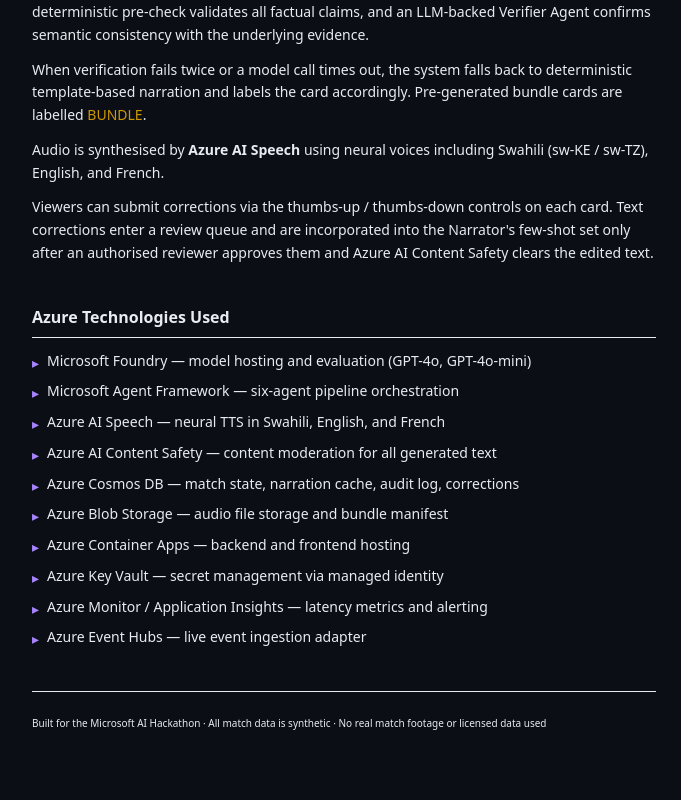
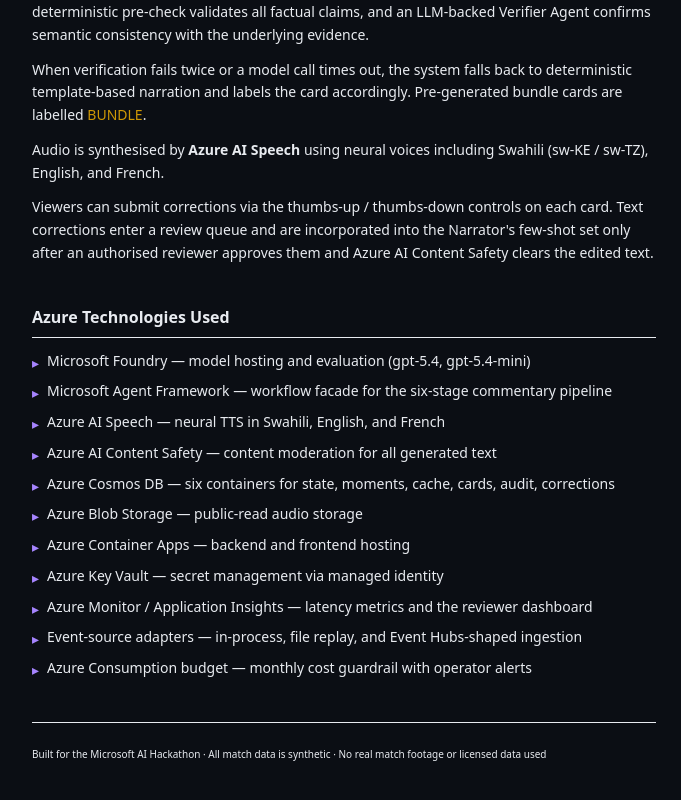
Before and after one commit to kurosakiaduma/msimulizi, a Next.js app in the folder frontend/: page /about in a window 1280 px wide. Shown: the part 993-1793 px from the top of the page, without its empty margins (296-977 px from the left). Before the commit the page ends 1764 px from the top, so only its background shows below. Built offline with nearby package versions, Linux system fonts and the light colour scheme.

Commit message:
docs: add full architecture diagrams and refresh component references

```diff
--- a/frontend/src/app/about/page.tsx
+++ b/frontend/src/app/about/page.tsx
@@ -167,7 +167,7 @@
             <p>
               Narration is generated by large language models hosted on{" "}
               <strong className="text-[--text-primary]">Microsoft Foundry</strong>{" "}
-              (GPT-4o and GPT-4o-mini). Every generated narration line is
+              (gpt-5.4 and gpt-5.4-mini). Every generated narration line is
               verified for groundedness before delivery: a deterministic
               pre-check validates all factual claims, and an LLM-backed Verifier
               Agent confirms semantic consistency with the underlying evidence.
@@ -209,16 +209,17 @@
             aria-label="List of Azure technologies"
           >
             {[
-              "Microsoft Foundry — model hosting and evaluation (GPT-4o, GPT-4o-mini)",
-              "Microsoft Agent Framework — six-agent pipeline orchestration",
+              "Microsoft Foundry — model hosting and evaluation (gpt-5.4, gpt-5.4-mini)",
+              "Microsoft Agent Framework — workflow facade for the six-stage commentary pipeline",
               "Azure AI Speech — neural TTS in Swahili, English, and French",
               "Azure AI Content Safety — content moderation for all generated text",
-              "Azure Cosmos DB — match state, narration cache, audit log, corrections",
-              "Azure Blob Storage — audio file storage and bundle manifest",
+              "Azure Cosmos DB — six containers for state, moments, cache, cards, audit, corrections",
+              "Azure Blob Storage — public-read audio storage",
               "Azure Container Apps — backend and frontend hosting",
               "Azure Key Vault — secret management via managed identity",
-              "Azure Monitor / Application Insights — latency metrics and alerting",
-              "Azure Event Hubs — live event ingestion adapter",
+              "Azure Monitor / Application Insights — latency metrics and the reviewer dashboard",
+              "Event-source adapters — in-process, file replay, and Event Hubs-shaped ingestion",
+              "Azure Consumption budget — monthly cost guardrail with operator alerts",
             ].map((tech) => (
               <li key={tech} className="flex gap-2 items-start leading-relaxed">
                 <span className="text-violet-400 mt-0.5" aria-hidden="true">▸</span>
```
Also changed, not shown: 5 other files (tests, documents, lock files or other folders).
